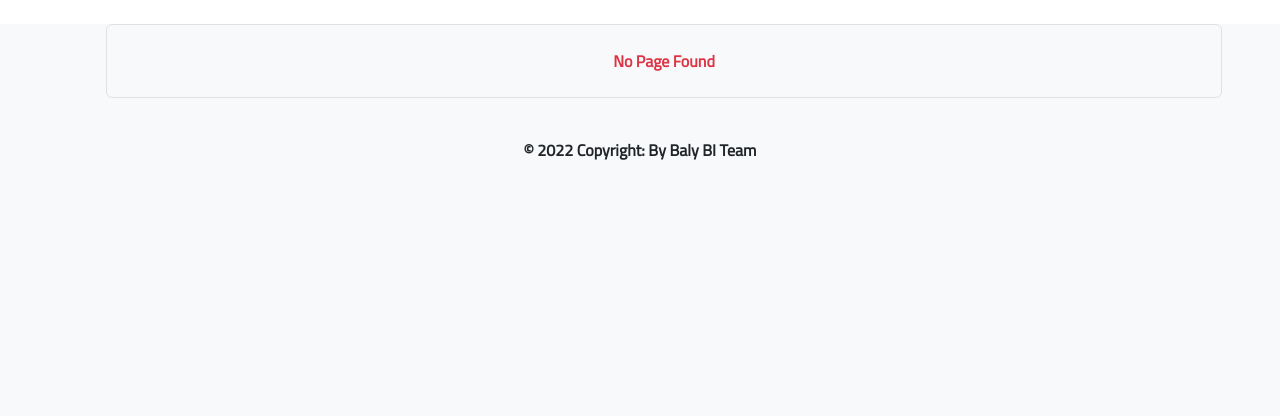
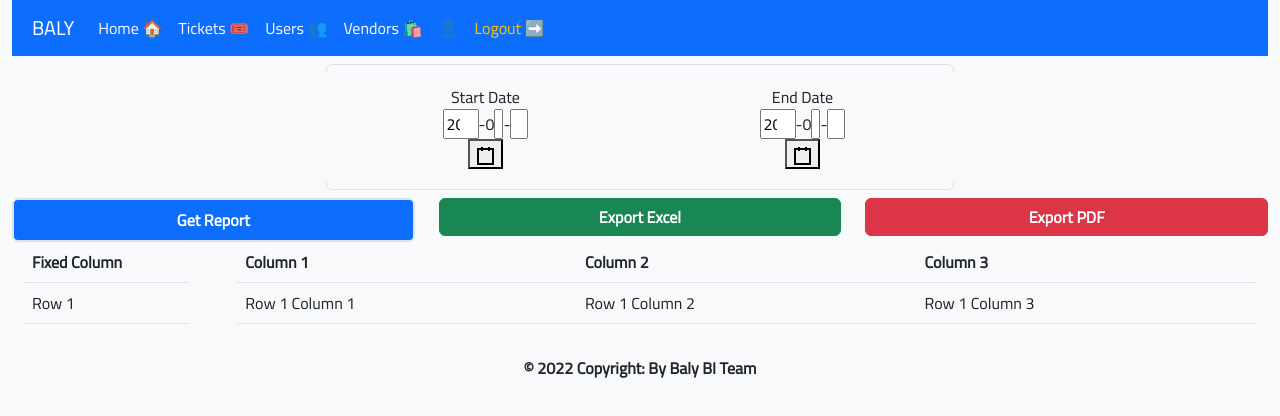
Before and after one commit to zcodev97/baly_automation_system, a React (Create React App) app: page /get_vendor_kpi_report in a window 1280 px wide. Shown: the top 416 px of the page. Built offline with nearby package versions, Linux system fonts and the light colour scheme; no server answers; what react-bootstrap-table2-filter would draw is missing.

Commit message:
add vendor kpi table with fix position for first column as dummy data

```diff
--- a/src/App.js
+++ b/src/App.js
@@ -22,6 +22,7 @@ import HomePage from "./pages/Home";
 import GetNewCustomersReportPage from "./pages/reports/GetNewCustomers";
 import HourlyReportPage from "./pages/reports/Hourly";
 import BACKEND_URL from "./global";
+import VendorKPIReport from "./pages/reports/VendorKpiReport";
 
 function App() {
   const [savedUser, setSavedUser] = useState([]);
@@ -114,6 +115,10 @@ function App() {
               element={<GetNewCustomersReportPage />}
             />
             <Route path="/get_hourly_report" element={<HourlyReportPage />} />
+            <Route
+              path="/get_vendor_kpi_report"
+              element={<VendorKPIReport />}
+            />
 
             <Route
               path="/most_selling"
--- a/src/components/navBar.jsx
+++ b/src/components/navBar.jsx
@@ -102,11 +102,11 @@ function NavBar() {
               </li>
               <li className="nav-item">
                 <Link
-                  className="nav-link text-light rounded p-2"
+                  className="nav-link text-warning rounded p-2"
                   to="/login"
                   onClick={handleLogout}
                 >
-                  <b> Logout</b> ➡️
+                  Logout ➡️
                 </Link>
               </li>
             </ul>
--- a/src/pages/Home.jsx
+++ b/src/pages/Home.jsx
@@ -27,6 +27,9 @@ function HomePage() {
   }
   function GetHourlyReport() {
     navigate("/get_hourly_report");
+  }
+  function GetVendorKPIReport() {
+    navigate("/get_vendor_kpi_report");
   }
 
   function getAllVendorsForCurrentAccountManager() {
@@ -138,7 +141,10 @@ function HomePage() {
           >
             <b> Hourly Report ⌛</b>
           </button>
-          <button className="btn btn-dark border-light border-1 m-1">
+          <button
+            className="btn btn-dark border-light border-1 m-1"
+            onClick={GetVendorKPIReport}
+          >
             <b> Vendor KPIs 🍽️</b>
           </button>
           <button className="btn btn-dark border-light border-1 m-1">
--- a/src/pages/reports/VendorKpiReport.jsx
+++ b/src/pages/reports/VendorKpiReport.jsx
@@ -18,9 +18,190 @@ import NavBar from "../../components/navBar";
 import * as Icon from "react-bootstrap-icons";
 import moment from "moment";
 import DateTimePicker from "react-datetime-picker";
+import { Table, Container } from "react-bootstrap";
+import { position } from "@chakra-ui/react";
 
 function VendorKPIReport() {
-  return <></>;
+  const [startFirstDate, setStartFirstDate] = useState(new Date());
+  const [endFirstDate, setEndFirstDate] = useState(new Date());
+  const [data, setData] = useState([]);
+  const [loading, setLoading] = useState(false);
+
+  //convert json to excel
+  const JSONToExcel = (jsonData, fileName) => {
+    const worksheet = XLSX.utils.json_to_sheet(jsonData);
+    const workbook = { Sheets: { data: worksheet }, SheetNames: ["data"] };
+    XLSX.writeFile(workbook, `${fileName}.xlsx`);
+  };
+
+  function exportToPDF() {
+    const pdf = new jsPDF();
+
+    // const head = fields.map(function (json) {
+    //   return [json.text];
+    // });
+
+    const body = data.map(function (json) {
+      return [
+        json.hour,
+        json.gross_orders,
+        json.net_orders,
+        json.cancelled_orders,
+      ];
+    });
+
+    pdf.autoTable({
+      // head: [head],
+      body: [...body],
+    });
+
+    pdf.save("table.pdf");
+  }
+
+  async function getReport() {
+    setLoading(true);
+    var token = localStorage.getItem("token");
+
+    let formattedFirstDateStart = new Date(startFirstDate)
+      .toISOString()
+      .slice(0, 10);
+    let formattedFirstDateEnd = new Date(endFirstDate)
+      .toISOString()
+      .slice(0, 10);
+
+    fetch(
+      `http://django-env-v1.eba-cveq8rvb.us-west-2.elasticbeanstalk.com/api/reports/get_vendor_kpi_report?start_date=${formattedFirstDateStart}&end_date=${formattedFirstDateEnd}`,
+      {
+        method: "GET",
+        headers: {
+          "Content-Type": "application/json",
+          Authorization: `Bearer ${token}`,
+        },
+      }
+    )
+      .then((response) => response.json())
+      .then((data) => {
+        // data.forEach(function (jsonObject) {
+        //   if (jsonObject.hour >= 0 && jsonObject.hour < 12) {
+        //     jsonObject.hour = jsonObject.hour + "  " + "AM";
+        //   } else {
+        //     jsonObject.hour = jsonObject.hour + "  " + "PM";
+        //   }
+        // });
+        setData(data);
+
+        console.log(data);
+        setLoading(false);
+      })
+      .catch((error) => {
+        alert("Error In Adding new Comment 😕");
+        setLoading(false);
+      });
+  }
+
+  if (loading) {
+    return <Loading />;
+  }
+
+  return (
+    <>
+      <NavBar />
+
+      <div className="container border  rounded p-2 mt-2 mb-2 w-50">
+        <div className="row text-center bg-light ">
+          <div className="col-md-6">
+            <div className="container p-2  m-1">
+              Start Date{"  "}
+              <DateTimePicker
+                key={1}
+                clearIcon={null}
+                format={"y-MM-dd"}
+                onChange={setStartFirstDate}
+                value={startFirstDate}
+              />
+            </div>
+          </div>
+          <div className="col-md-6">
+            <div className="container p-2  m-1">
+              End Date{"  "}
+              <DateTimePicker
+                key={2}
+                clearIcon={null}
+                format={"y-MM-dd"}
+                onChange={setEndFirstDate}
+                value={endFirstDate}
+              />
+            </div>
+          </div>
+        </div>
+      </div>
+
+      <div className="row text-center">
+        <div className="col-md-4">
+          <div
+            className="container btn btn-primary border border-2 p-2"
+            onClick={getReport}
+          >
+            <b> Get Report</b>
+          </div>
+        </div>
+        <div className="col-md-4">
+          <div
+            className="container btn btn-success"
+            onClick={() => {
+              JSONToExcel(data, "ExampleFile");
+            }}
+          >
+            <b> Export Excel</b>
+          </div>
+        </div>
+        <div className="col-md-4">
+          <div className="container btn btn-danger" onClick={exportToPDF}>
+            <b> Export PDF</b>
+          </div>
+        </div>
+      </div>
+
+      <div className="row">
+        <div className="col-md-2">
+          <Container>
+            <Table className="table-fixed">
+              <thead>
+                <tr>
+                  <th>Fixed Column</th>
+                </tr>
+              </thead>
+              <tbody>
+                <tr>
+                  <td>Row 1</td>
+                </tr>
+              </tbody>
+            </Table>
+          </Container>
+        </div>
+        <div className="col-md-10">
+          <Container>
+            <Table responsive="xl" className="table-fixed table-responsive">
+              <thead>
+                <tr>
+                  <th>Column 1</th>
+                  <th>Column 2</th>
+                  <th>Column 3</th>
+                </tr>
+              </thead>
+              <tbody>
+                <tr>
+                  <td>Row 1 Column 1</td>
+                  <td>Row 1 Column 2</td>
+                  <td>Row 1 Column 3</td>
+                </tr>
+              </tbody>
+            </Table>
+          </Container>
+        </div>
+      </div>
+    </>
+  );
 }
 
 export default VendorKPIReport;
```
